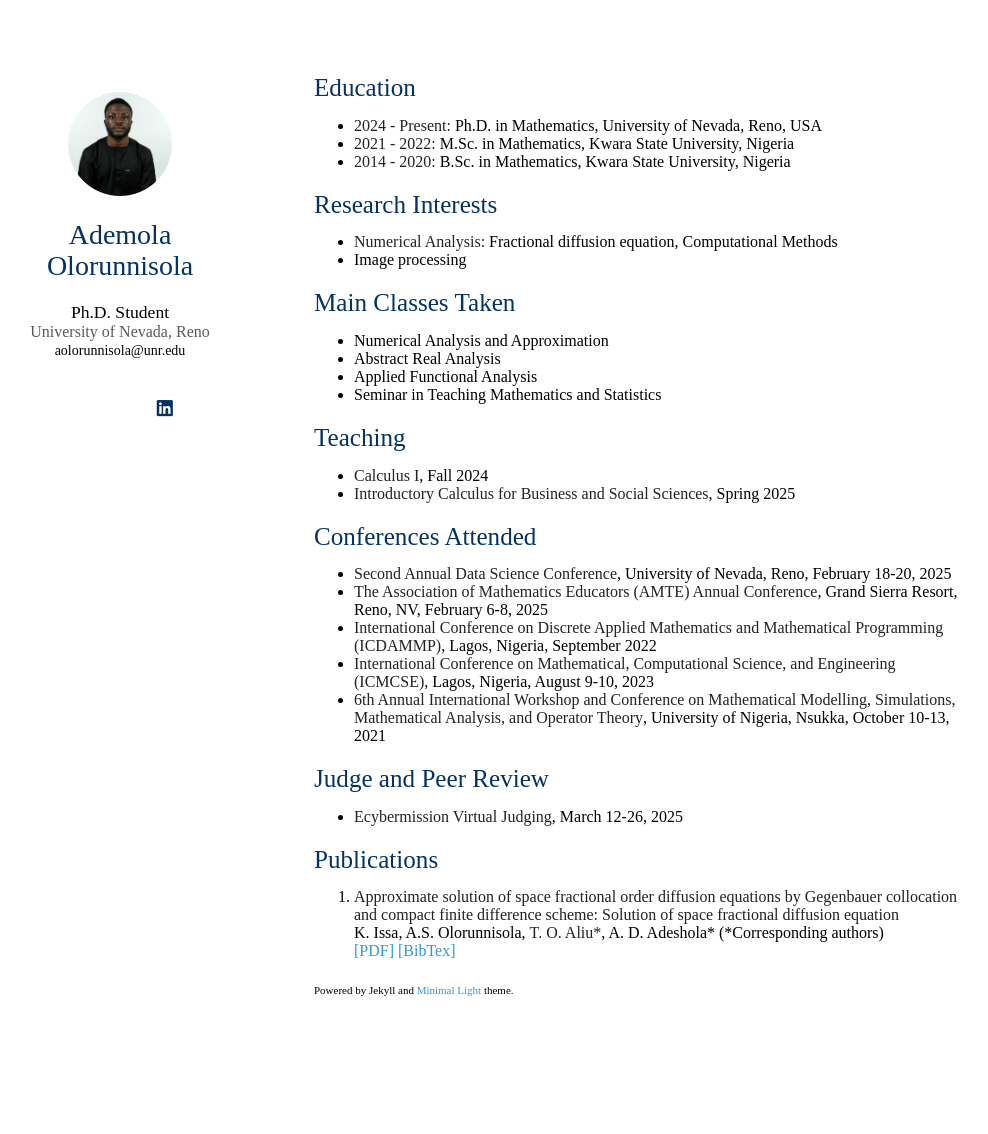
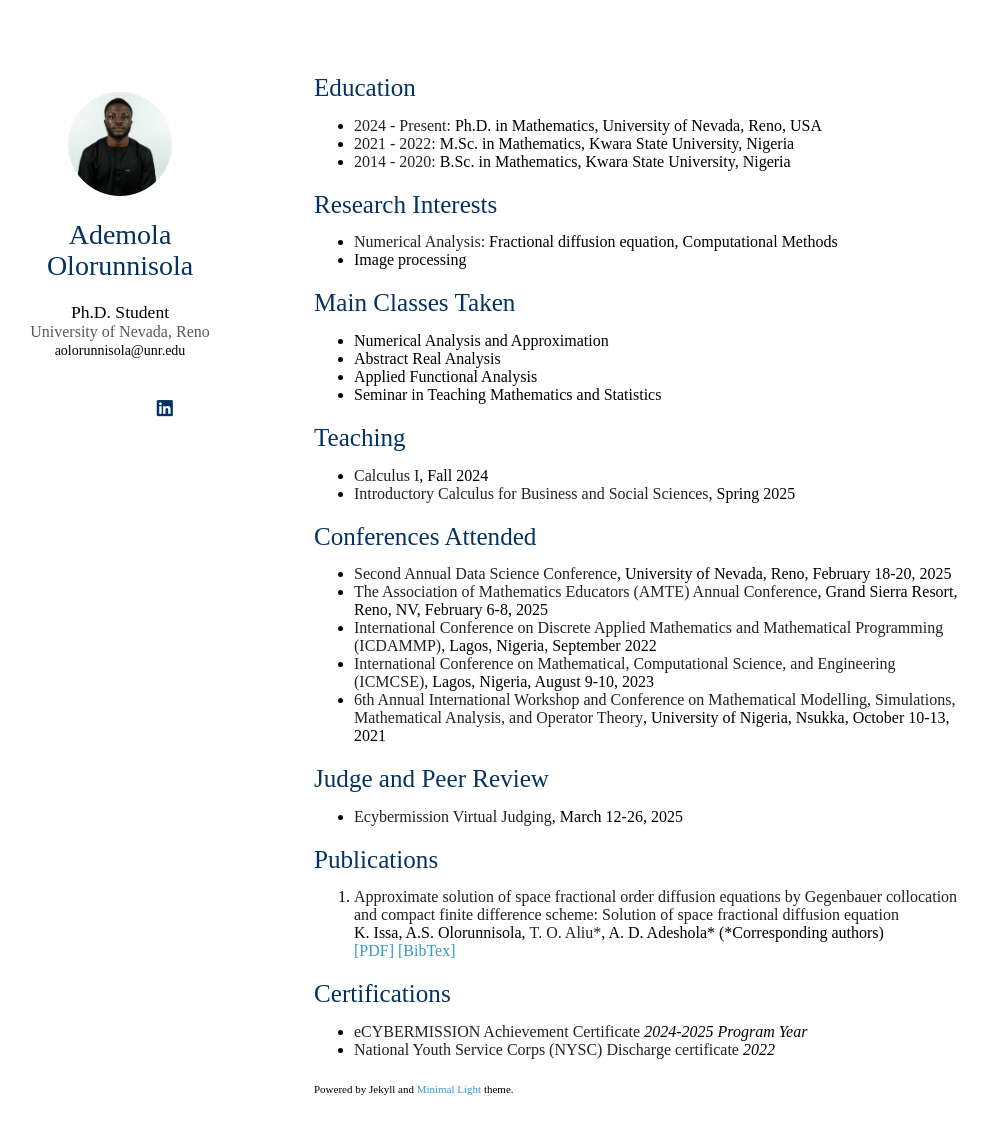
Before and after one commit to Ademola-Olorunnisola/Ademola-Olorunnisola.github.io, a Jekyll site: the page index.html, which Jekyll copies as it is, in a window 1280 px wide and 1167 px high. Shown: the top 1134 px of the window, without its empty margins (156-1144 px from the left). Built offline with Jekyll 4.4.1, drawn with Linux system fonts in a browser that asks for light colours; nearby versions of some CDN libraries; a style sheet for code colours, icons or effects is not loaded.

Commit message:
Update index.html

```diff
--- a/index.html
+++ b/index.html
@@ -93,6 +93,12 @@
           </li>
         </ol>
 
+        <h2 id="certification">Certifications</h2>
+        <ul>
+          <li><strong>eCYBERMISSION Achievement Certificate </strong><em>2024-2025 Program Year</em></li>
+          <li><strong>National Youth Service Corps (NYSC) Discharge certificate </strong> <em>2022</em></li>
+        </ul>
+
         <p class="footer-note"><small>Powered by Jekyll and <a href="https://github.com/yaoyao-liu/minimal-light" target="_blank" rel="noopener">Minimal Light</a> theme.</small></p>
       </section>
       <footer></footer>
```
